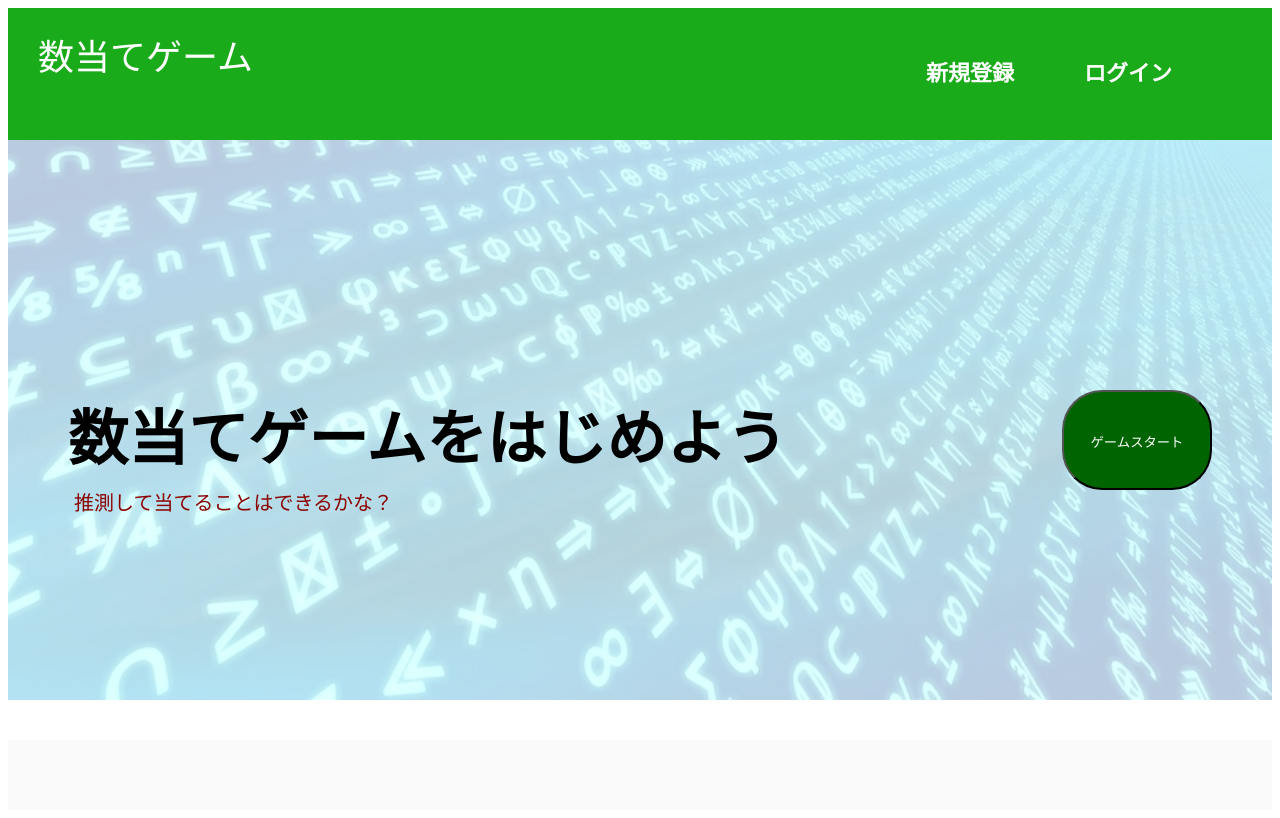
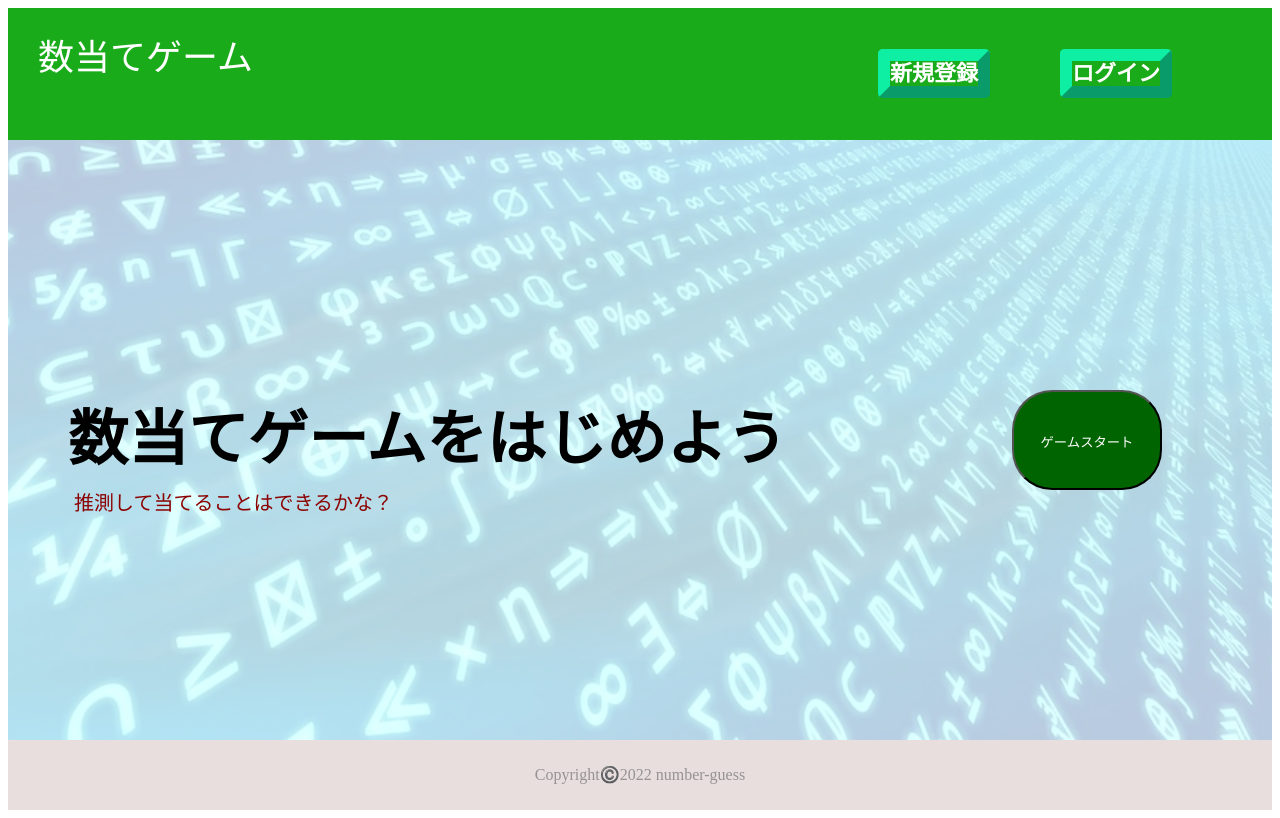
Before and after one commit to zeno-46/number-guess, a Rails app: page / in a window 1280 px wide. Run offline with Rails 7, Linux system fonts and the light colour scheme; style sheets or scripts are compiled from the project's sources; some libraries are stand-ins or nearby versions.

Commit message:
レイアウト

```diff
--- a/app/assets/stylesheets/numbers.css
+++ b/app/assets/stylesheets/numbers.css
@@ -31,6 +31,8 @@
   font-size: 22px;
   font-weight: 600;
   line-height: 100px;
+  border: 0.8rem outset #0eefa4;
+  border-radius: 5px;
 }
 
 /********************************************************
@@ -39,7 +41,7 @@
 .footer {
   width: 100%;
   height: 70px;
-  background-color: #FAFAFA;
+  background-color: #e8dede;
 }
 
 .copyright {
@@ -60,7 +62,7 @@
 
 .math-image {
   width: 100%;
-  height: 560px;
+  height: 100%;
   object-fit: cover;
   opacity: 30%
 }
@@ -72,6 +74,10 @@
   top: calc(50% - 50px);
   width: 100%;
   padding: 0 60px;
+}
+
+.math-text {
+  margin-bottom: 100px;
 }
 
 .math-text__main {
@@ -95,4 +101,5 @@
   text-align: center;
   border-radius: 40px;
   color: #fff;
+  margin-right: 50px;
 }
--- a/app/views/devise/passwords/new.html.erb
+++ b/app/views/devise/passwords/new.html.erb
@@ -13,4 +13,4 @@
   </div>
 <% end %>
 
-<%= render "devise/shared/links" %>
+<%# <%= render "devise/shared/links" %>
--- a/app/views/devise/shared/_links.html.erb
+++ b/app/views/devise/shared/_links.html.erb
@@ -3,7 +3,7 @@
 <% end %>
 
 <%- if devise_mapping.registerable? && controller_name != 'registrations' %>
-  <%= link_to "Sign up", new_registration_path(resource_name) %><br />
+  <%= link_to "新規登録", new_registration_path(resource_name) %><br />
 <% end %>
 
 <%- if devise_mapping.recoverable? && controller_name != 'passwords' && controller_name != 'registrations' %>
--- a/app/views/numbers/index.html.erb
+++ b/app/views/numbers/index.html.erb
@@ -42,6 +42,7 @@
 
     <!-- フッター -->
     <footer class="footer">
+      <div class="copyright">Copyright©️2022 number-guess</div>
     </footer>
     <!-- ゲーム -->
     <script>
```
